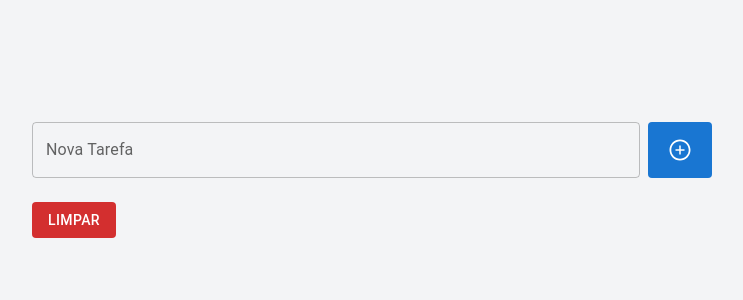
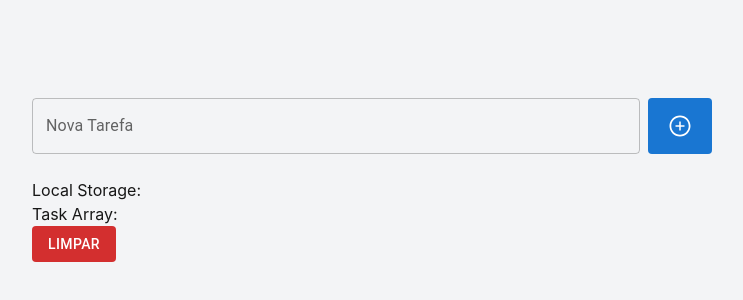
Before and after one commit to andradematheusdev/todo-list, a React (Vite) app: page / in a window 1280 px wide. Shown: the part 220-520 px from the top of the page, without its empty margins (268-1011 px from the left). Built offline with nearby package versions, Linux system fonts and the light colour scheme.

Commit message:
Chore: debug info

```diff
--- a/src/App.tsx
+++ b/src/App.tsx
@@ -57,7 +57,8 @@ function App() {
           <TaskList data={ tasks } />
         </div>
         <div>
-          {localStorage.getItem("tasks")}
+          <div>Local Storage: {localStorage.getItem("tasks")}</div>
+          <div>Task Array: {tasks}</div>
           <div>
             <Button variant="contained" color="error" onClick={clearLocalStorage} disableElevation>LIMPAR</Button>
           </div>
```
